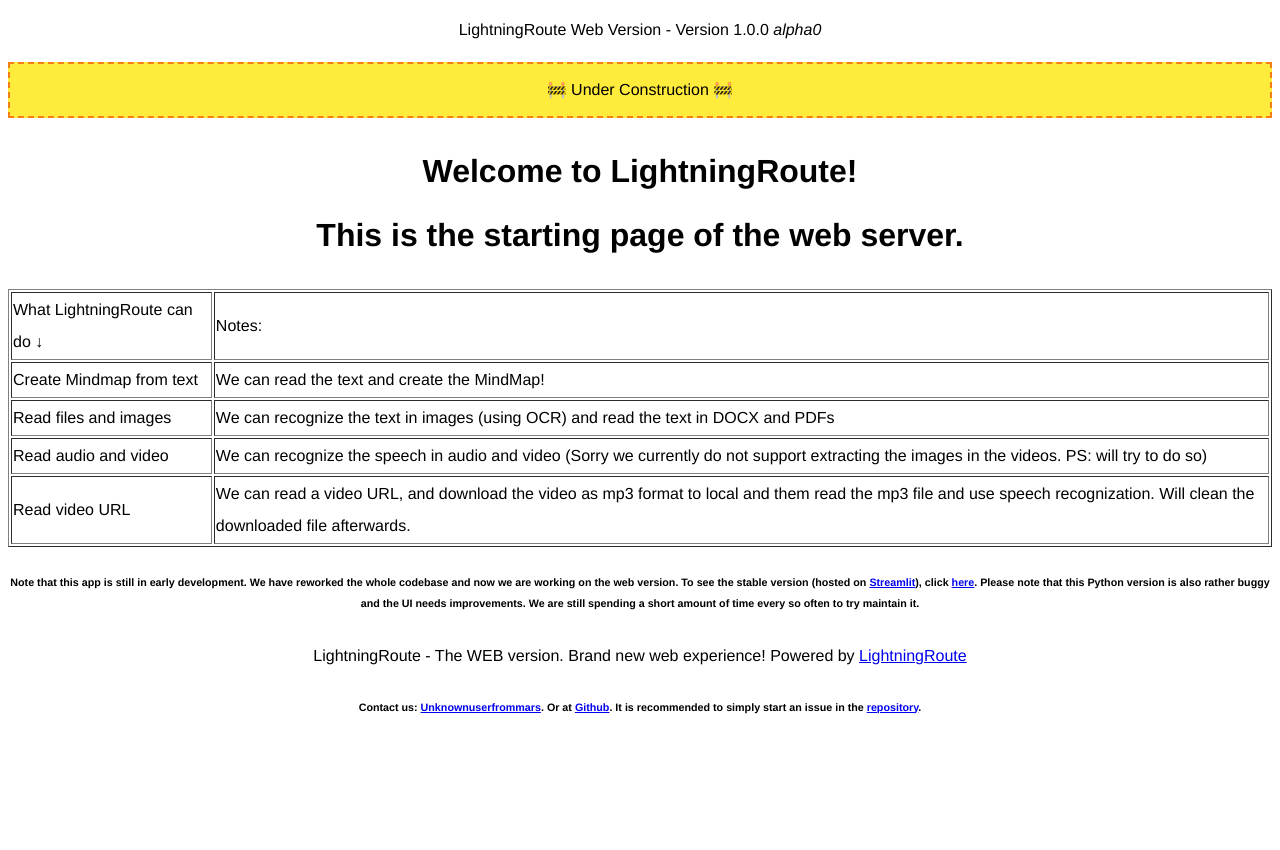
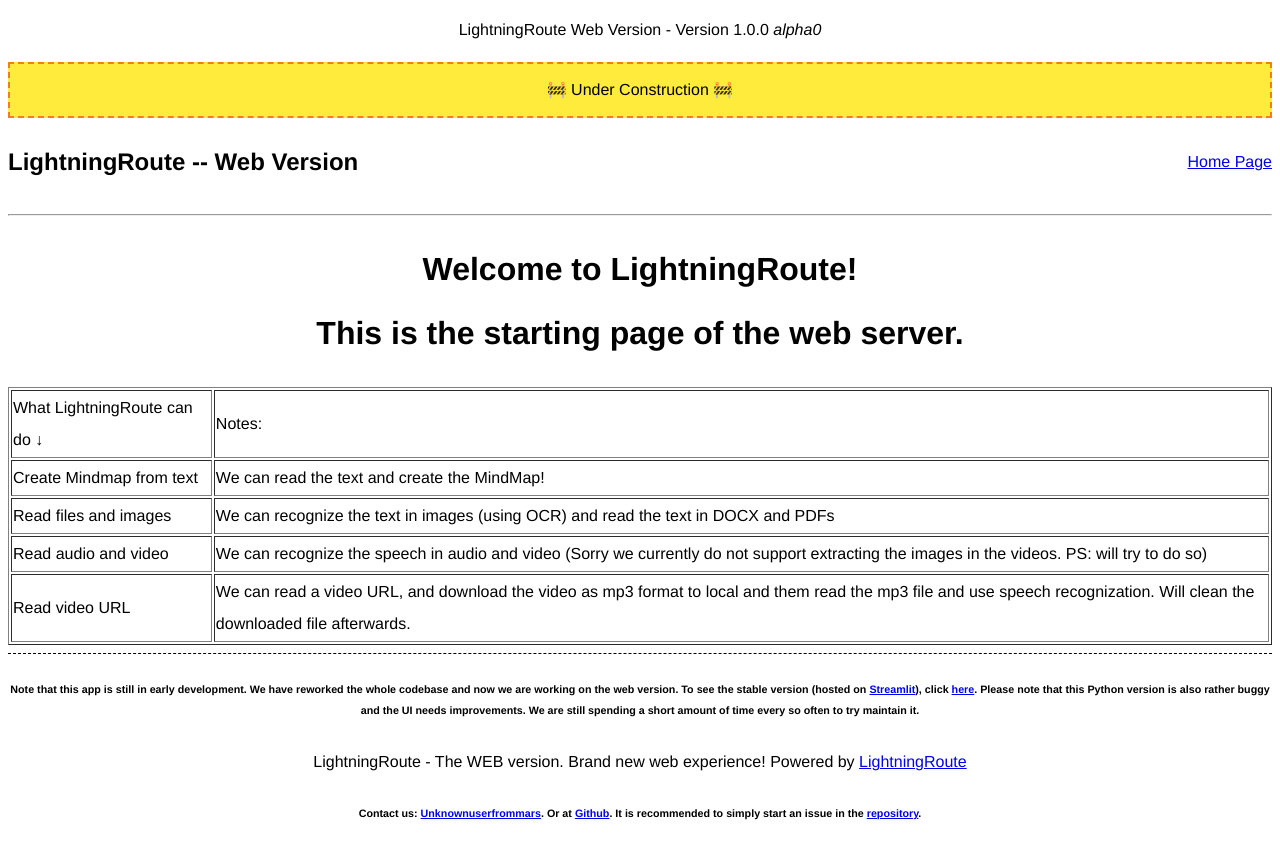
Before and after one commit to Unknownuserfrommars/LightningRoute-Web, a plain HTML site: page index.html in a window 1280 px wide. Shown: the part 93-943 px from the top of the page. Before the commit the page ends 836 px from the top, so only its background shows below. Drawn offline with Linux system fonts and the light colour scheme.

Commit message:
Add <hr> tags (v 1.0.0-a0.post6)
Add a horizontal line (and a dashed line) in two places in the main container
Version: 1.0.0 Alpha 0 (Post 6)

```diff
--- a/index.html
+++ b/index.html
@@ -22,6 +22,15 @@
                       </div>
                 </div>
             </header>
+            <div class="nav-bar" style="display: flex; align-items: center; justify-content: space-between;">
+                <div class="nav-title">
+                    <h2>LightningRoute -- Web Version</h2>
+                </div>
+                <div class="nav-links">
+                    <a href="index.html">Home Page</a>
+                </div>
+            </div>
+            <hr>
             <h1 style="text-align: center;">
                 Welcome to LightningRoute! <br>
                 This is the starting page of the web server. <br>
@@ -48,6 +57,7 @@
                     <td>We can read a video URL, and download the video as mp3 format to local and them read the mp3 file and use speech recognization. Will clean the downloaded file afterwards.</td>
                 </tr>
             </table>
+            <hr style="border: none; border-top: 1px dashed #000;">
             <h6 style="text-align: center;">
                 Note that this app is still in early development.
                 We have reworked the whole codebase and now we are working on the web version.
```
